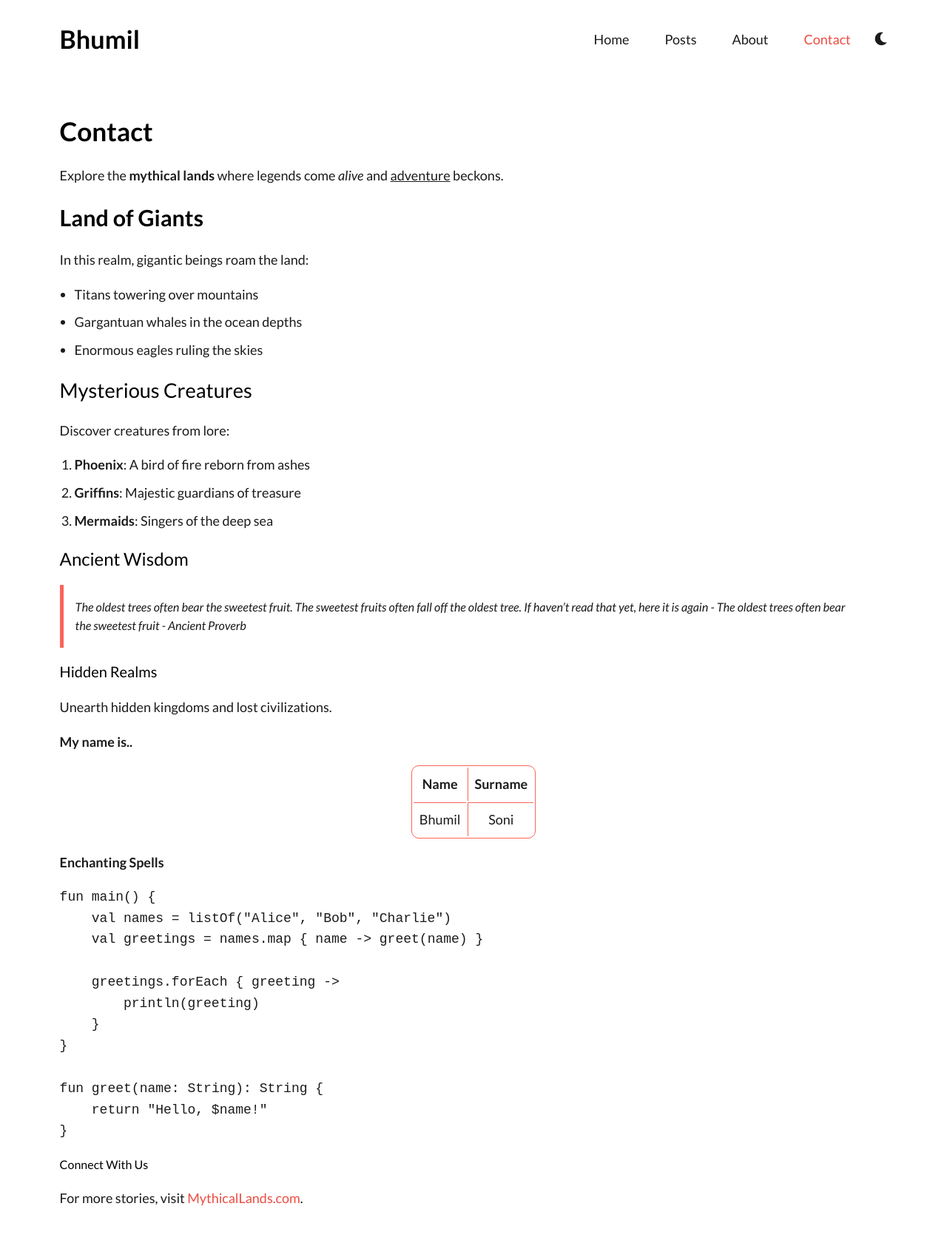
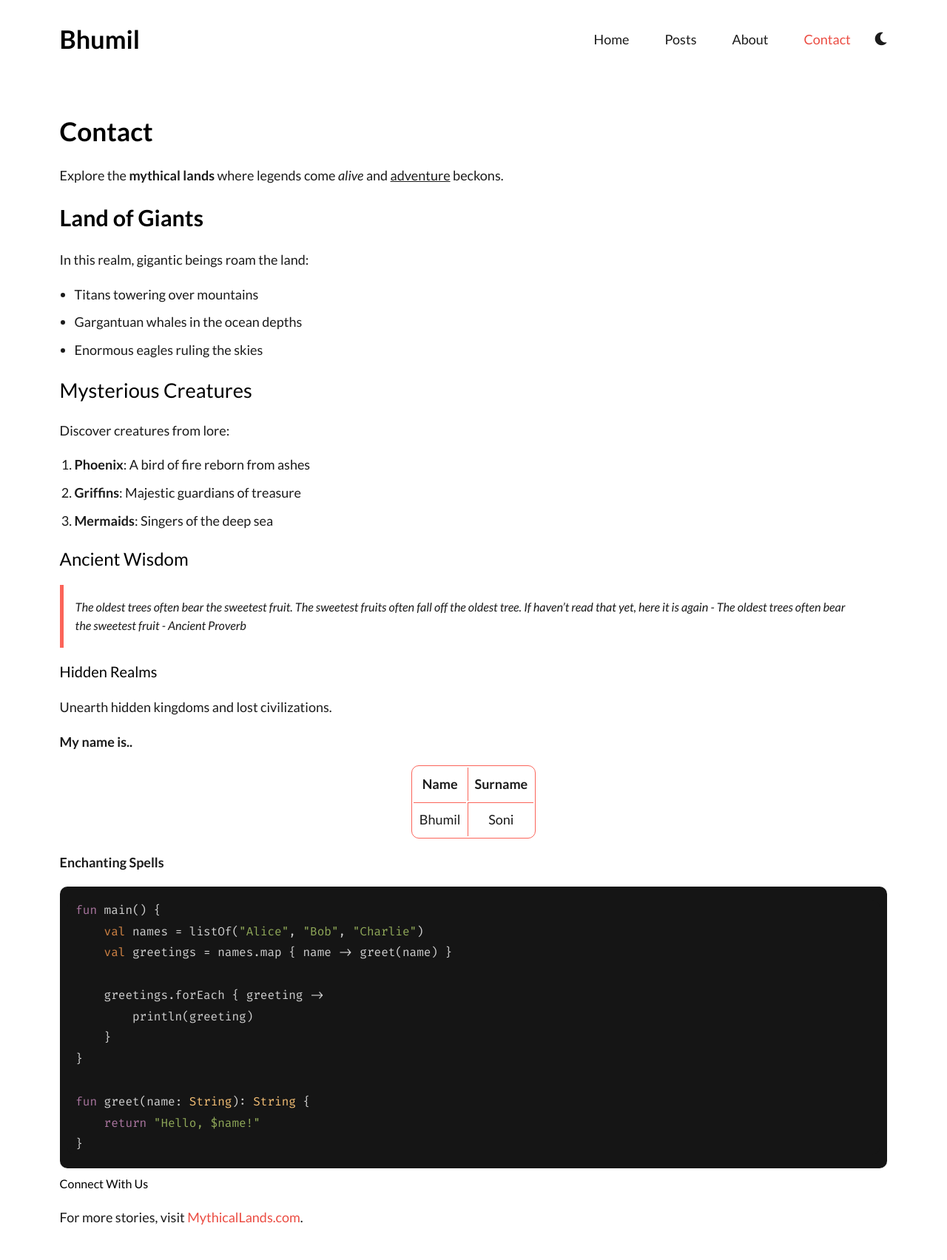
Before and after one commit to thebhumilsoni/thebhumilsoni.github.io, a Jekyll site: the page built from contact.md, in a window 1280 px wide. Shown: the whole page at 74% size. Built offline with Jekyll 4.4.1, drawn with Linux system fonts in a browser that asks for light colours; before the commit the page ends 1678 px from its top, so only the background shows below that.

Commit message:
Add syntax block styling

```diff
--- a/_config.yml
+++ b/_config.yml
@@ -3,3 +3,8 @@ title: Bhumil
 sass:
   sass_dir: _sass
   style: compressed # or expanded for development
+
+markdown: kramdown
+kramdown:
+  input: GFM
+  syntax_highlighter: rouge
--- a/_layouts/default.html
+++ b/_layouts/default.html
@@ -7,6 +7,7 @@
     <link rel="stylesheet" href="/assets/css/styles.css">
     <link rel="stylesheet" href="https://cdnjs.cloudflare.com/ajax/libs/font-awesome/5.15.3/css/all.min.css">
     <link href="https://fonts.googleapis.com/css2?family=Lato:ital,wght@0,300;0,400;0,700;1,400&display=swap" rel="stylesheet">
+    <link href="https://fonts.googleapis.com/css2?family=Fira+Code:wght@400;700&display=swap" rel="stylesheet">
   </head>
   <body>
     {% include navigation.html %}
--- /dev/null
+++ b/_sass/1-global/_syntax-highlight.scss
@@ -0,0 +1,117 @@
+@import "1-global/mixins";
+@import "2-design-system/typography";
+
+.highlight {
+  border-radius: 10px;
+  padding-left: 0.6em;
+  padding-right: 0.6em;
+  overflow-x: auto;
+  overflow-y: auto;
+  max-height: 22rem;
+
+  @include for-medium-up {
+    max-height: 26rem;
+  }
+
+  code {
+      font-family: $font-code;
+      font-size: 0.85rem;
+
+      @include for-medium-up {
+          font-size: 0.9rem;
+      }
+
+      @include for-large-up {
+          font-size: 0.95rem;
+      }
+
+      @include for-xlarge-up {
+          font-size: 1rem;
+      }
+  }
+}
+
+/* Base syntax highlighting styles from Rouge */
+.highlight table td { padding: 5px; }
+.highlight table pre { margin: 0; }
+
+/* Syntax highlighting colors */
+.highlight, .highlight .w {
+  color: #d0d0d0;
+  background-color: var(--syntax-highlighter-background);
+}
+.highlight .err {
+  color: var(--syntax-highlighter-background);
+  background-color: #ac4142;
+}
+.highlight .c, .highlight .ch, .highlight .cd, .highlight .cm, .highlight .cpf, .highlight .c1, .highlight .cs {
+  color: #505050;
+}
+.highlight .cp {
+  color: #f4bf75;
+}
+.highlight .nt {
+  color: #f4bf75;
+}
+.highlight .o, .highlight .ow {
+  color: #d0d0d0;
+}
+.highlight .p, .highlight .pi {
+  color: #d0d0d0;
+}
+.highlight .gi {
+  color: #90a959;
+}
+.highlight .gd {
+  color: #ac4142;
+}
+.highlight .gh {
+  color: #6a9fb5;
+  background-color: #151515;
+  font-weight: bold;
+}
+.highlight .k, .highlight .kn, .highlight .kp, .highlight .kr, .highlight .kv {
+  color: #aa759f;
+}
+.highlight .kc {
+  color: #d28445;
+}
+.highlight .kt {
+  color: #d28445;
+}
+.highlight .kd {
+  color: #d28445;
+}
+.highlight .s, .highlight .sb, .highlight .sc, .highlight .dl, .highlight .sd, .highlight .s2, .highlight .sh, .highlight .sx, .highlight .s1 {
+  color: #90a959;
+}
+.highlight .sa {
+  color: #aa759f;
+}
+.highlight .sr {
+  color: #75b5aa;
+}
+.highlight .si {
+  color: #8f5536;
+}
+.highlight .se {
+  color: #8f5536;
+}
+.highlight .nn {
+  color: #f4bf75;
+}
+.highlight .nc {
+  color: #f4bf75;
+}
+.highlight .no {
+  color: #f4bf75;
+}
+.highlight .na {
+  color: #6a9fb5;
+}
+.highlight .m, .highlight .mb, .highlight .mf, .highlight .mh, .highlight .mi, .highlight .il, .highlight .mo, .highlight .mx {
+  color: #90a959;
+}
+.highlight .ss {
+  color: #90a959;
+}
--- a/_sass/2-design-system/_color-scheme.scss
+++ b/_sass/2-design-system/_color-scheme.scss
@@ -6,6 +6,7 @@
     --primary-light-color: #fb6459;
     --link-color: var(--primary-color);
     --icon-color: var(--text-color);
+    --syntax-highlighter-background: #151515;
 
     // table colors
     --table-border-color: var(--primary-light-color);
@@ -26,6 +27,7 @@
     --primary-light-color: #fb6459;
     --link-color: var(--primary-color);
     --icon-color: var(--text-color);
+    --syntax-highlighter-background: #111113;
 
     // table colors
     --table-border-color: var(--primary-light-color);
--- a/_sass/2-design-system/_typography.scss
+++ b/_sass/2-design-system/_typography.scss
@@ -1,6 +1,7 @@
 @import "1-global/mixins";
 
 $font-primary: 'Lato', sans-serif;
+$font-code: 'Fira Code', monospace;
 $font-primary-light: 300;
 $font-primary-regular: 400;
 $font-primary-regular-italic: 400;
--- a/assets/css/styles.scss
+++ b/assets/css/styles.scss
@@ -2,6 +2,7 @@
 ---
 @import "1-global/base";
 @import "1-global/mixins";
+@import "1-global/syntax-highlight";
 @import "1-global/variables";
 @import "2-design-system/color-scheme";
 @import "2-design-system/typography";
```
